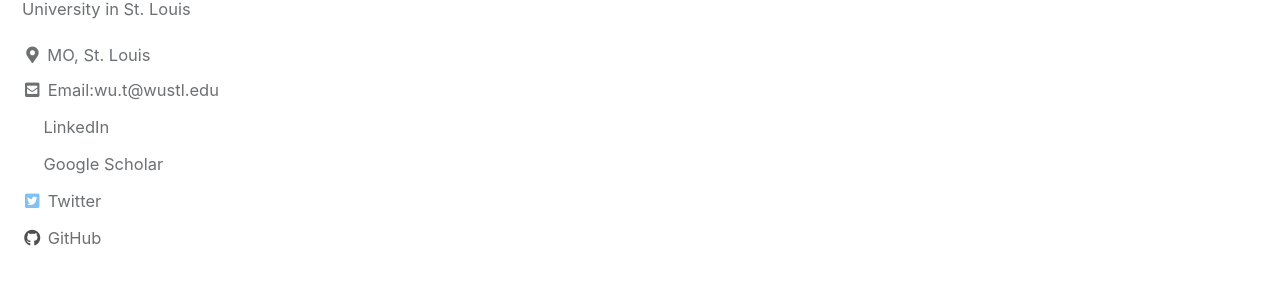
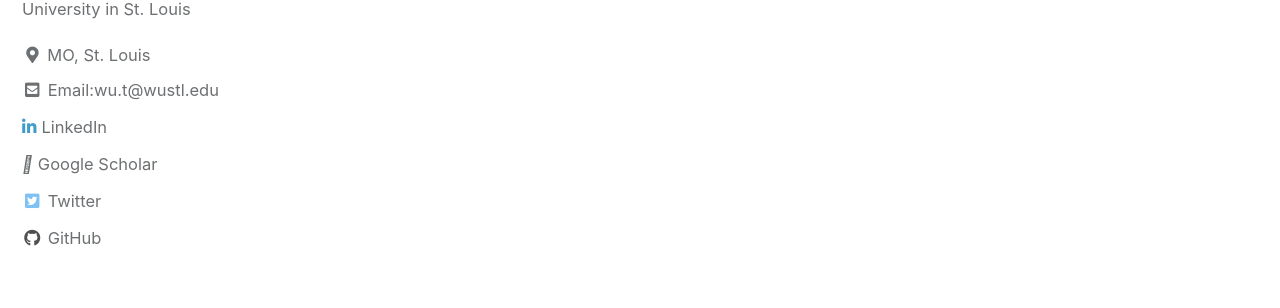
Before and after one commit to TingtingWu17/tingtingwu17.github.io, a Jekyll site: the page built from index.html, in a window 1280 px wide. Shown: the part 323-631 px from the top of the page. Built offline with Jekyll 4.4.1, drawn with Linux system fonts in a browser that asks for light colours; cached includes are drawn as plain includes; the list of posts is cut into pages by our own code.

Commit message:
Update _config.yml

```diff
--- a/_config.yml
+++ b/_config.yml
@@ -114,10 +114,10 @@
       icon: "fas fa-fw fa-envelope-square"
       url: "mailto: wu.t@wustl.edu"
     - label: "LinkedIn"
-      icon: "fas fa-linkedin-in"
+      icon: "fab fa-linkedin-in"
       url: "https://www.linkedin.com/in/tingting-wu-722403131/"
     - label: "Google Scholar"
-      icon: "fas fa-google"
+      icon: "fa-brands fa-google"
       url: "https://scholar.google.com/citations?user=Bp7Cif0AAAAJ&hl=enhttps://www.linkedin.com/in/tingting-wu-722403131/"
     - label: "Twitter"
       icon: "fab fa-fw fa-twitter-square"
```
